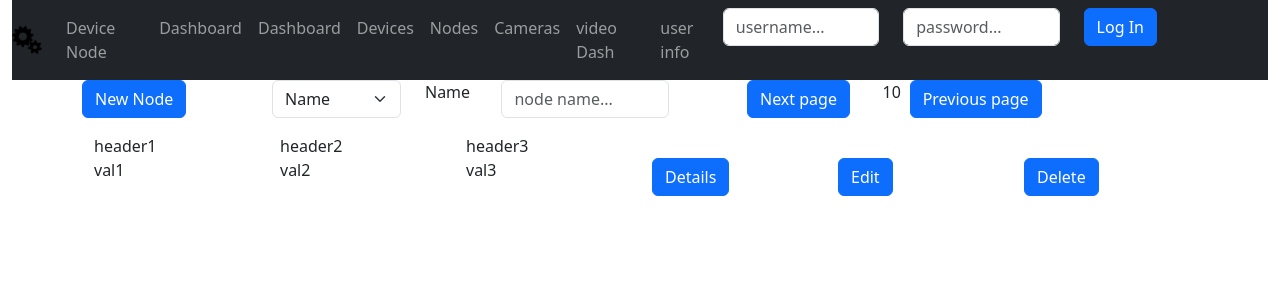
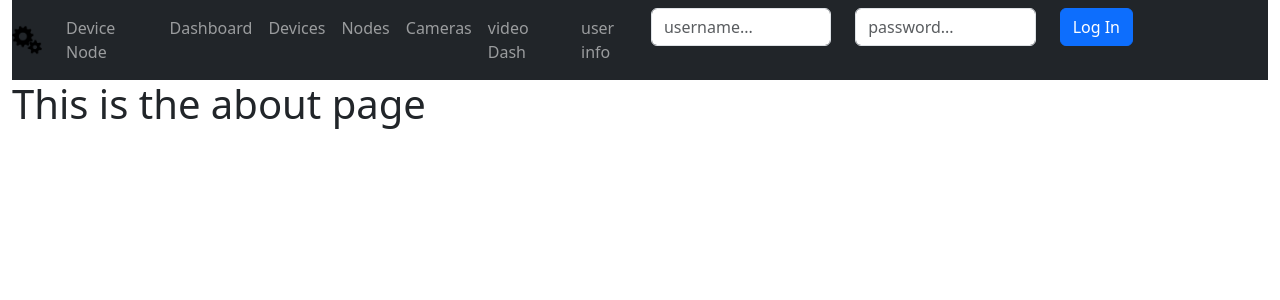
Before and after one commit to menymp/DeviceNodeServer, a React (Create React App) app in the folder nodePackages/device-mgr-ui/: page / in a window 1280 px wide. Shown: the top 300 px of the page. Built offline with nearby package versions, Linux system fonts and the light colour scheme; the HTML template or start-up script is replaced by a standard one.

Commit message:
add router and basic route example

```diff
--- a/nodePackages/device-mgr-ui/package.json
+++ b/nodePackages/device-mgr-ui/package.json
@@ -15,6 +15,7 @@
     "react": "^18.2.0",
     "react-bootstrap": "^2.8.0",
     "react-dom": "^18.2.0",
+    "react-router-dom": "6",
     "react-scripts": "5.0.1",
     "typescript": "^4.4.2",
     "web-vitals": "^2.1.0"
--- a/nodePackages/device-mgr-ui/src/App.tsx
+++ b/nodePackages/device-mgr-ui/src/App.tsx
@@ -7,6 +7,8 @@ import NavMenu from './components/Nav/Nav';
 import { Container, Row, Col } from 'react-bootstrap';
 import BaseTable from './components/Table/Table'
 import NodesListView from './components/Views/NodesListView'
+import About from './components/Views/About'
+import { Routes, Route } from "react-router-dom"
 
 
 function App() {
@@ -21,7 +23,10 @@ function App() {
         </Row>
         <Row>
           <Col>
-            <NodesListView></NodesListView>
+            <Routes>
+              <Route path="/" element={<About></About>} />
+              <Route path="/Nodes" element={<NodesListView></NodesListView>} />
+            </Routes>
           </Col>
         </Row>
       </Container>
--- a/nodePackages/device-mgr-ui/src/components/Nav/Nav.tsx
+++ b/nodePackages/device-mgr-ui/src/components/Nav/Nav.tsx
@@ -26,9 +26,8 @@ const NavMenu: React.FC<{}> = () => {
             <Nav>
               <Nav.Link>Device Node</Nav.Link>
               <Nav.Link href="#home">Dashboard</Nav.Link>
-              <Nav.Link href="#home">Dashboard</Nav.Link>
               <Nav.Link href="#link">Devices</Nav.Link>
-              <Nav.Link href="#link">Nodes</Nav.Link>
+              <Nav.Link href="/Nodes">Nodes</Nav.Link>
               <Nav.Link href="#link">Cameras</Nav.Link>
               <Nav.Link href="#link">video Dash</Nav.Link>
               <Nav.Link href="#link">user info</Nav.Link>
--- /dev/null
+++ b/nodePackages/device-mgr-ui/src/components/Views/About.tsx
@@ -0,0 +1,11 @@
+import React from 'react'
+
+function About() {
+    return (
+        <div>
+            <h1>This is the about page</h1>
+        </div>
+    )
+}
+
+export default About
--- a/nodePackages/device-mgr-ui/src/index.tsx
+++ b/nodePackages/device-mgr-ui/src/index.tsx
@@ -3,14 +3,15 @@ import ReactDOM from 'react-dom/client';
 import './index.css';
 import App from './App';
 import reportWebVitals from './reportWebVitals';
+import { BrowserRouter } from "react-router-dom";
 
 const root = ReactDOM.createRoot(
   document.getElementById('root') as HTMLElement
 );
 root.render(
-  <React.StrictMode>
+  <BrowserRouter>
     <App />
-  </React.StrictMode>
+  </BrowserRouter>
 );
 
 // If you want to start measuring performance in your app, pass a function
```
Also changed, not shown: 1 other file (tests, documents, lock files or other folders).
